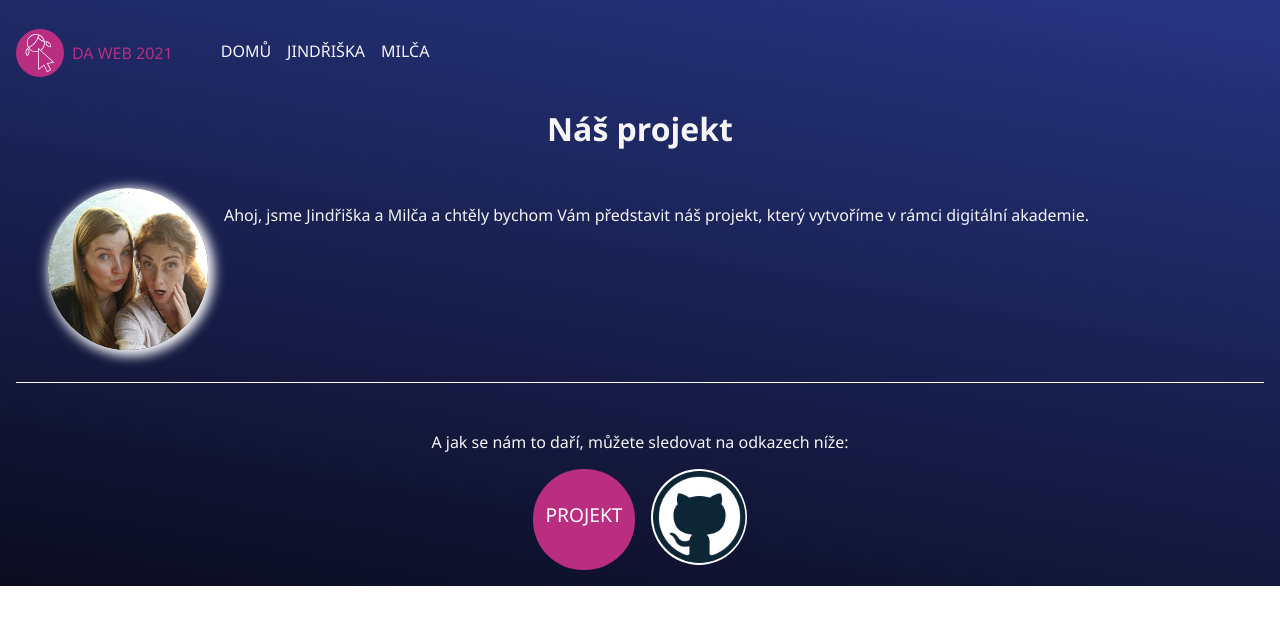
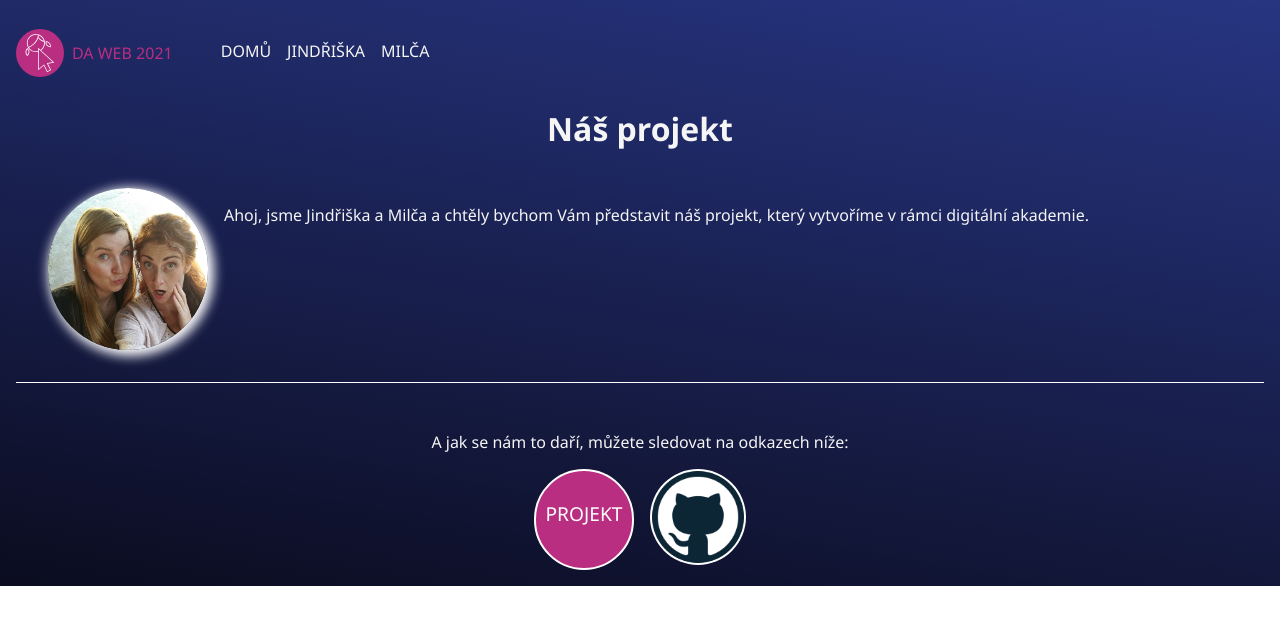
Before and after one commit to MiliWag/o-projektu, a plain HTML site: page index.html in a window 1280 px wide. Drawn offline with Linux system fonts and the light colour scheme.

Commit message:
Úprava odkazů

```diff
--- a/style.css
+++ b/style.css
@@ -126,8 +126,9 @@ h1 {
   background-color: #b92e81;
   text-decoration: none;
   margin-right: 1rem;
-  padding: 2rem 0.8rem 2rem 0.8rem;
+  padding: 1.8rem 0.6rem 1.8rem 0.6rem;
   border-radius: 50px;
+  border: solid 2px white;
 }
 
 .links__page:hover {
@@ -142,5 +143,5 @@ h1 {
 }
 
 .links__github img:hover {
-  background: #428bca;
+  background: #b92e81;
 }
```
